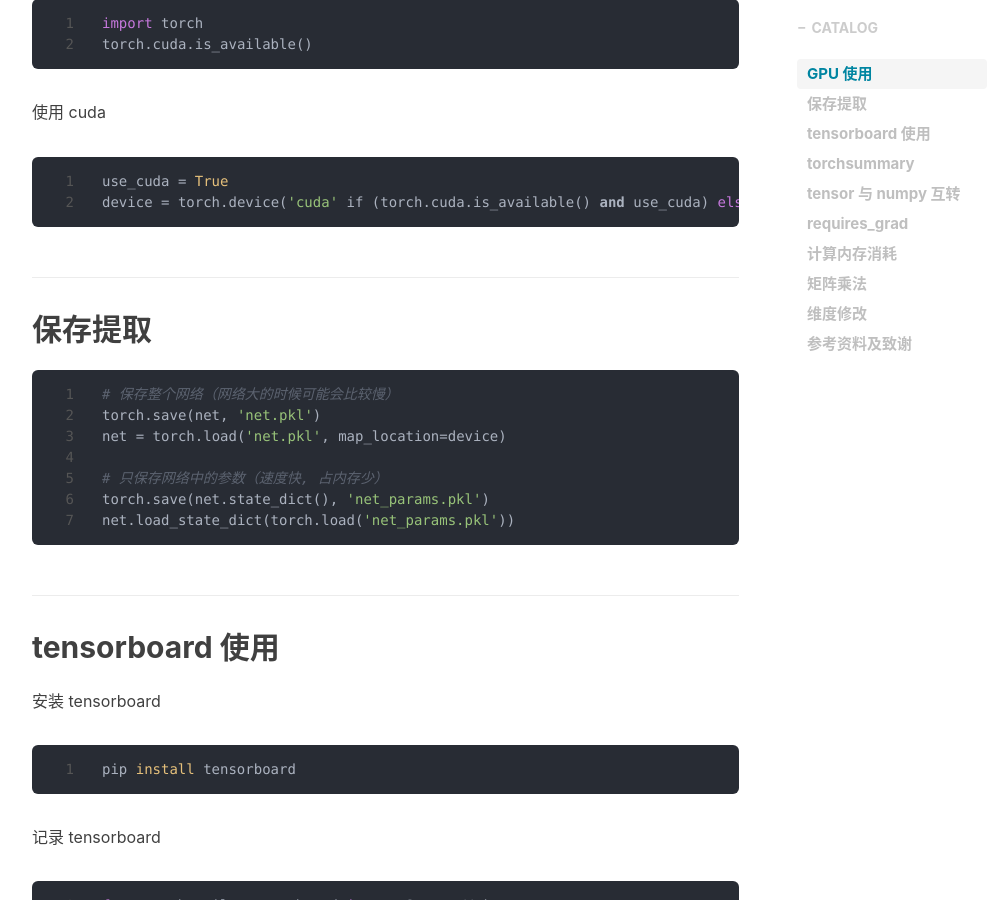
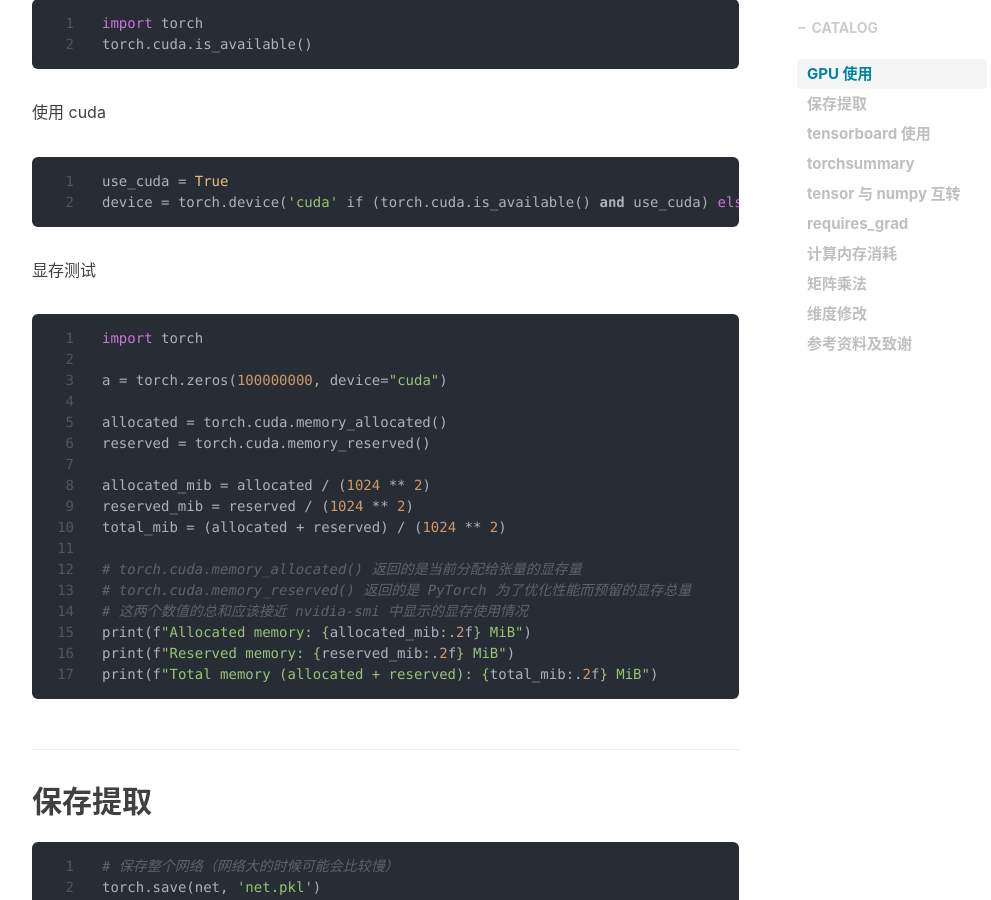
Before and after one commit to liushunyu/blog, a Jekyll site: the page built from _posts/2020-04-05-pytorch 小技巧.md, in a window 1280 px wide and 900 px high, scrolled down 1462 px. Shown: the whole window, without its empty margins (233-1224 px from the left). Built offline with Jekyll 4.4.1, drawn with Linux system fonts in a browser that asks for light colours; nearby versions of some CDN libraries; comment, search, counter and statistics services are not loaded.

Commit message:
Update 2020-04-05-pytorch 小技巧.md

````diff
--- a/_posts/2020-04-05-pytorch 小技巧.md
+++ b/_posts/2020-04-05-pytorch 小技巧.md
@@ -68,6 +68,32 @@
 use_cuda = True
 device = torch.device('cuda' if (torch.cuda.is_available() and use_cuda) else 'cpu')
 ```
+
+
+
+显存测试
+
+```python
+import torch
+
+a = torch.zeros(100000000, device="cuda")
+
+allocated = torch.cuda.memory_allocated()
+reserved = torch.cuda.memory_reserved()
+
+allocated_mib = allocated / (1024 ** 2)
+reserved_mib = reserved / (1024 ** 2)
+total_mib = (allocated + reserved) / (1024 ** 2)
+
+# torch.cuda.memory_allocated() 返回的是当前分配给张量的显存量
+# torch.cuda.memory_reserved() 返回的是 PyTorch 为了优化性能而预留的显存总量
+# 这两个数值的总和应该接近 nvidia-smi 中显示的显存使用情况
+print(f"Allocated memory: {allocated_mib:.2f} MiB")
+print(f"Reserved memory: {reserved_mib:.2f} MiB")
+print(f"Total memory (allocated + reserved): {total_mib:.2f} MiB")
+```
+
+
 
 
 
````
